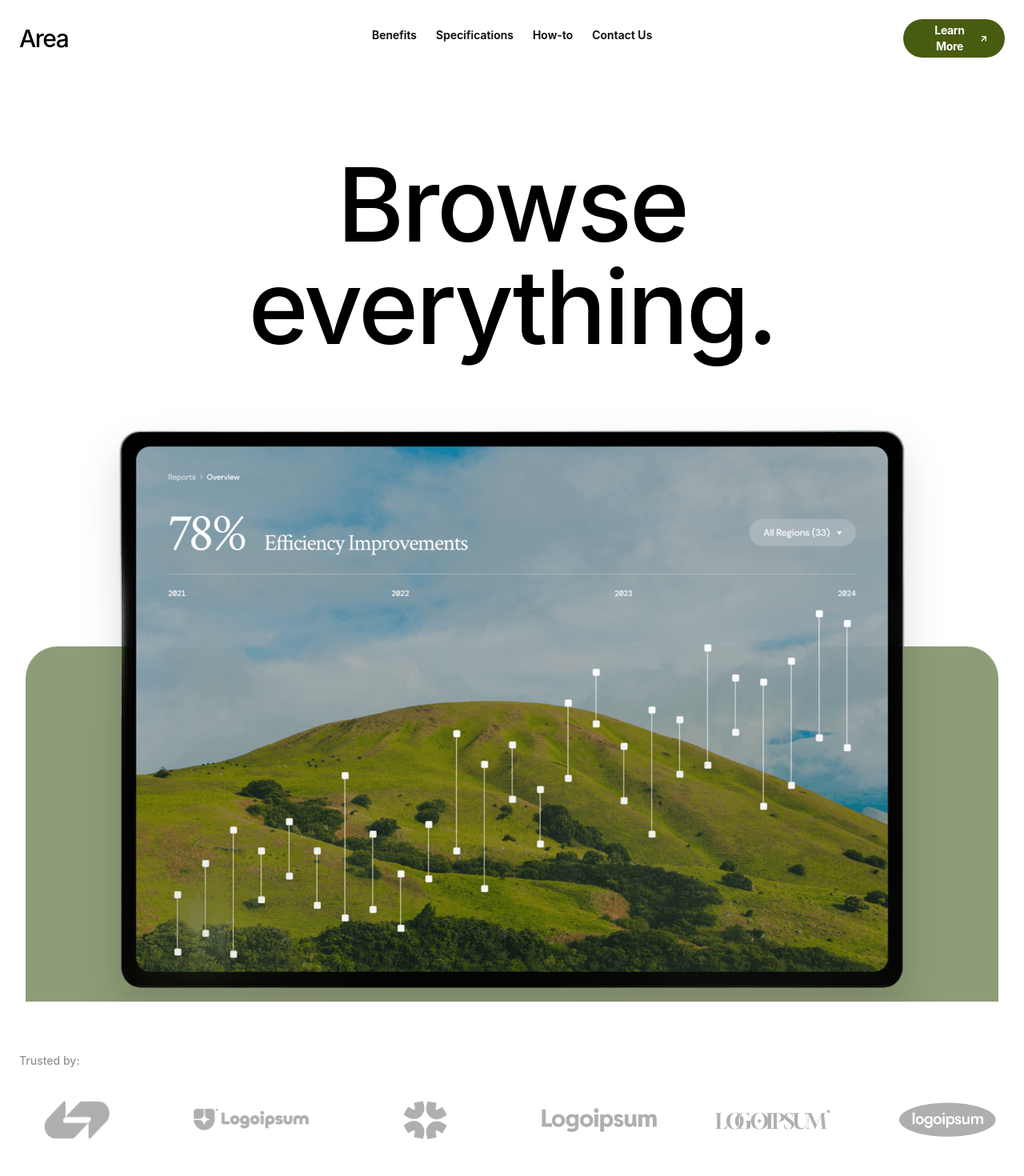
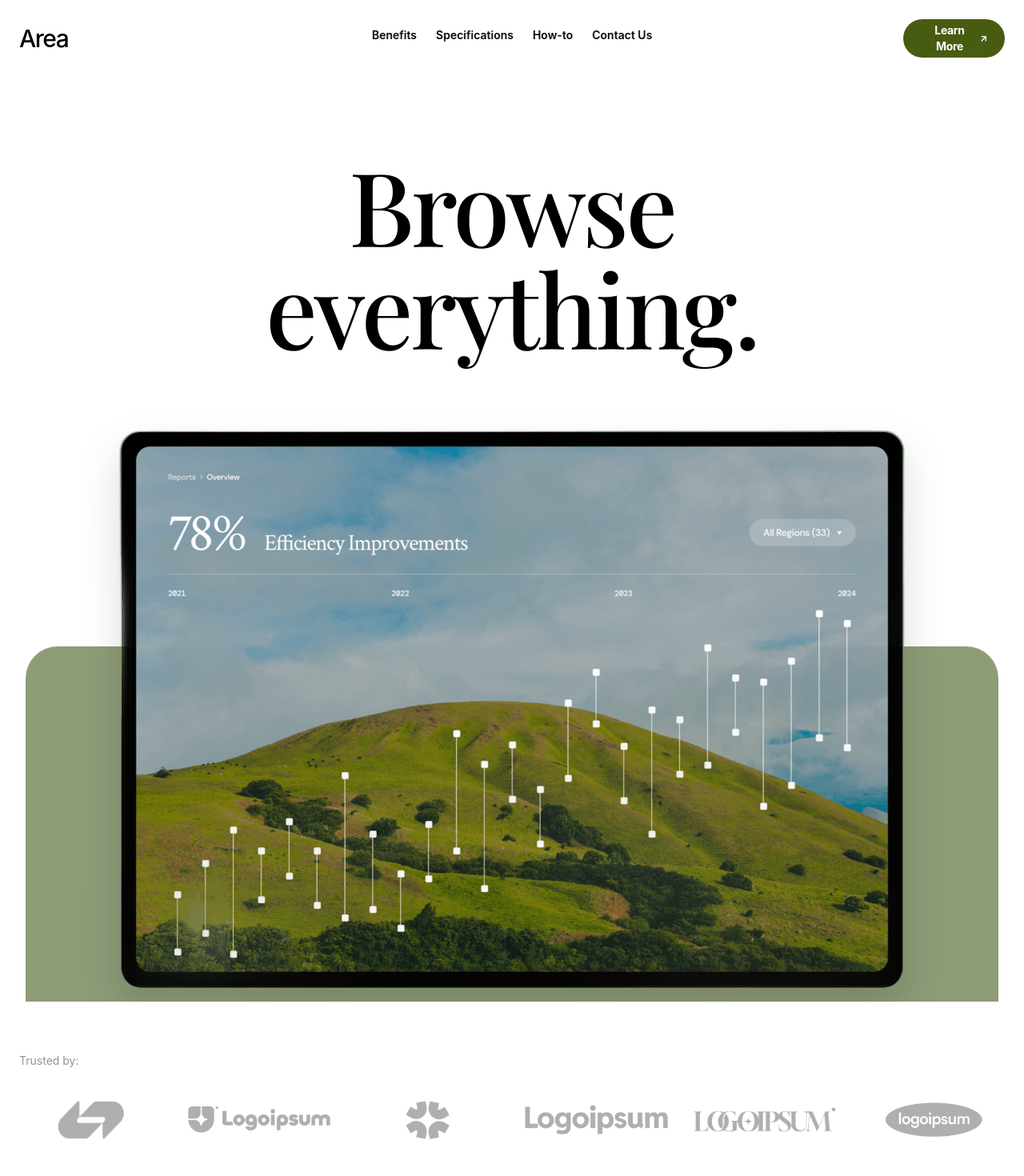
Before and after one commit to GuiFrancini/DesignFigma, a React (Vite) app in the folder design-figma/: page / in a window 1280 px wide. Shown: the top 1470 px of the page at 80% size. Built offline with nearby package versions, Linux system fonts and the light colour scheme.

Commit message:
✨ feat: new stylization

```diff
--- a/design-figma/src/sections/hero-section.tsx
+++ b/design-figma/src/sections/hero-section.tsx
@@ -8,7 +8,7 @@ export function HeroSection() {
      <section className="relative flex flex-col items-center pt-16 md:pt-24 pb-0 overflow-hidden">
 
         <h1
-          className="mb-16 max-w-5xl text-center text-6xl md:text-[8rem] font-medium leading-nome tracking-tight text-black">
+          className="mb-16 max-w-5xl text-center text-6xl md:text-[8rem] font-serif leading-nome tracking-tight text-black">
           Browse everything.
         </h1>
 
@@ -19,14 +19,14 @@ export function HeroSection() {
               <img
                  src={Ipad}
                  alt="Hero desktop"
-                 className="hidden w-full object-contain drop-shadow-2xl md:block"
-          />
+                 className="hidden w-full object-contain
+                  drop-shadow-2xl md:block"/>
 
               <img
                  src={Iphone}
                  alt="Hero mobile"
-                 className="block w-full object-contain drop-shadow-2xl md:hidden"
-          />
+                 className="block w-full object-contain
+                 drop-shadow-2xl md:hidden"/>
         </div>
       </div>
     </section>
--- a/design-figma/src/sections/logo-section.tsx
+++ b/design-figma/src/sections/logo-section.tsx
@@ -12,23 +12,22 @@ export function LogoSection() {
     <section className="w-full bg-white px-6 pt-16 pb-8">
       <div className="mx-auto max-w-7xl">
 
-        <p className="mb-10 text-sm font-medium text-[#929292]">
+        <p className="mb-10 text-sm font-normal text-[#929292]">
           Trusted by:
         </p>
 
         <div className="border-b border-[#E9E9E9] pb-16">
-          <div className="flex flex-wrap items-center justify-between gap-8 sm:gap-6">
+          <div className="grid grid-cols-2 sm:grid-cols-3 lg:grid-cols-6
+          gap-8 items-center justify-items-center">
 
             {logos.map((logo, index) => (
-
-              <div
-                key={index}
-                className="flex h-12 w-28 sm:w-36 items-center justify-center bg-white"
-              >
+              <div key={index}
+              className="flex h-12 items-center justify-center bg-white">
                 <img
                   src={logo}
                   alt={`Logo partner ${index + 1}`}
-                  className="max-h-full max-w-full object-contain transition-opacity duration-300 hover:opacity-70"
+                  className="max-h-full max-w-full object-contain
+                   transition-opacity duration-300 hover:opacity-70"
                 />
               </div>
             ))}
```
